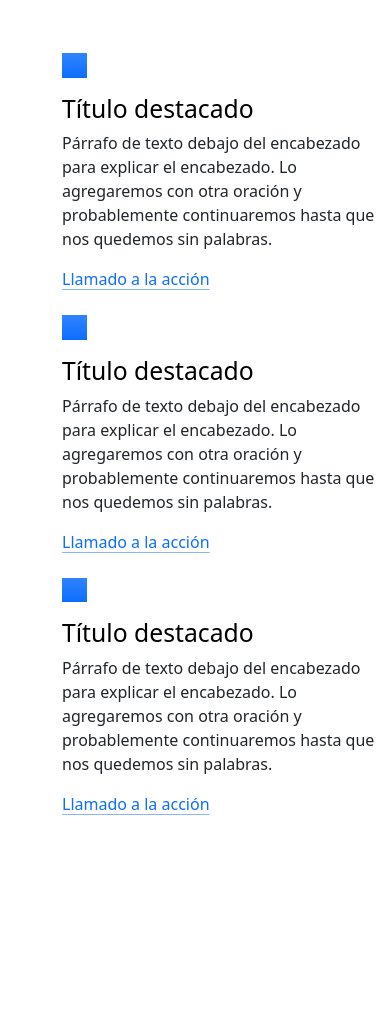
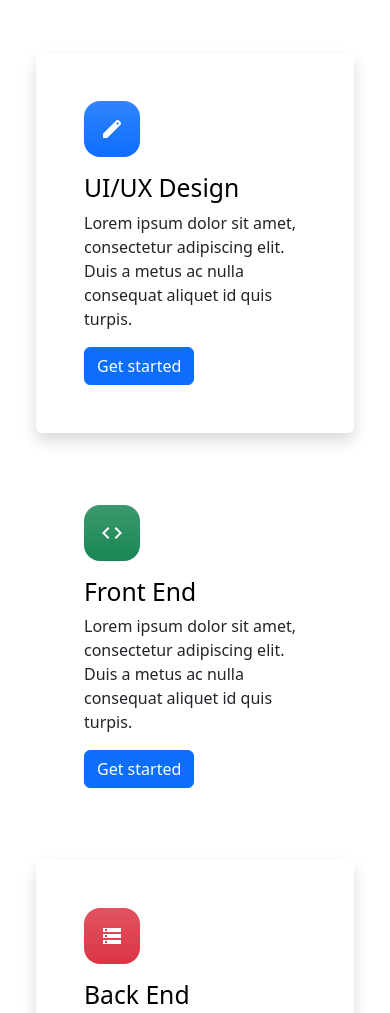
Before and after one commit to Juana-89/edie-homepage-master, a website: page src/index.html in a window 390 px wide. Shown: the part 1433-2446 px from the top of the page. Before the commit the page ends 2297 px from the top, so only its background shows below. Drawn offline with nearby package versions, Linux system fonts and the light colour scheme.

Commit message:
cards responsive

```diff
--- a/src/index.html
+++ b/src/index.html
@@ -12,7 +12,7 @@
 
   <link href="https://fonts.googleapis.com/css2?family=Poppins:wght@400;500&display=swap" rel="stylesheet" />
 
-  <title>Devchallenges</title>
+  <title>Edie Home Master</title>
   <link href="https://cdn.jsdelivr.net/npm/bootstrap@5.3.1/dist/css/bootstrap.min.css" rel="stylesheet"
     integrity="sha384-4bw+/aepP/YC94hEpVNVgiZdgIC5+VKNBQNGCHeKRQN+PtmoHDEXuppvnDJzQIu9" crossorigin="anonymous">
   <link rel="preconnect" href="https://fonts.googleapis.com">
@@ -21,6 +21,8 @@
   <link rel="preconnect" href="https://fonts.gstatic.com" crossorigin>
   <link href="https://fonts.googleapis.com/css2?family=Heebo:wght@800&family=Poppins:wght@500&display=swap"
     rel="stylesheet">
+  <link rel="stylesheet"
+    href="https://fonts.googleapis.com/css2?family=Material+Symbols+Outlined:opsz,wght,FILL,GRAD@20..48,100..700,0..1,-50..200" />
   <link rel="stylesheet" href="./styles.css">
 </head>
 
@@ -81,32 +83,47 @@
       <div class="w-15 ml-5">
         <h3>We offer high demand services</h3>
       </div>
-    <div class="row g-4 py-5 row-cols-1 row-cols-lg-3 ml-3">
-      <div class="feature col">
-        <div class="feature-icon d-inline-flex align-items-center justify-content-center text-bg-primary bg-gradient fs-2 mb-3">
-          <svg class="bi" width="1em" height="1em"><use xlink:href="#collection"></use></svg>
+      <div class="row g-4 p-5 row-cols-1 row-cols-lg-3">
+        <div class="feature col p-4 shadow rounded p-5">
+          <div
+            class="feature-icon d-inline-flex align-items-center justify-content-center text-bg-primary bg-gradient fs-2 mb-3 p-3 rounded-4">
+            <span class="material-symbols-outlined">
+              edit
+            </span>
           </div>
-        <h3 class="fs-2 text-body-emphasis" _msthash="613912" _msttexthash="300534">Título destacado</h3>
-        <p _msthash="581386" _msttexthash="15495311">Párrafo de texto debajo del encabezado para explicar el encabezado. Lo agregaremos con otra oración y probablemente continuaremos hasta que nos quedemos sin palabras.</p>
-        <a href="#" class="icon-link"><font _mstmutation="1" _msthash="580138" _msttexthash="344942">Llamado a la acción</font><svg class="bi"><use xlink:href="#chevron-right"></use></svg>
+          <h3 class="fs-2 text-body-emphasis" _msthash="613912" _msttexthash="300534">UI/UX Design</h3>
+          <p _msthash="581386" _msttexthash="15495311">Lorem ipsum dolor sit amet, consectetur adipiscing elit. Duis a
+            metus ac nulla consequat aliquet id quis turpis.</p>
+          <a href="#" class="icon-link">
+            <button type="button" class="btn btn-primary">Get started</button>
           </a>
         </div>
-      <div class="feature col">
-        <div class="feature-icon d-inline-flex align-items-center justify-content-center text-bg-primary bg-gradient fs-2 mb-3">
-          <svg class="bi" width="1em" height="1em"><use xlink:href="#people-circle"></use></svg>
+        <div class="feature colshadow rounded-4 p-5">
+          <div
+            class="feature-icon d-inline-flex align-items-center justify-content-center text-bg-success bg-gradient fs-2 mb-3 p-3 rounded-4">
+            <span class="material-symbols-outlined">
+              code
+            </span>
           </div>
-        <h3 class="fs-2 text-body-emphasis" _msthash="614120" _msttexthash="300534">Título destacado</h3>
-        <p _msthash="581581" _msttexthash="15495311">Párrafo de texto debajo del encabezado para explicar el encabezado. Lo agregaremos con otra oración y probablemente continuaremos hasta que nos quedemos sin palabras.</p>
-        <a href="#" class="icon-link"><font _mstmutation="1" _msthash="580333" _msttexthash="344942">Llamado a la acción</font><svg class="bi"><use xlink:href="#chevron-right"></use></svg>
+          <h3 class="fs-2 text-body-emphasis" _msthash="614120" _msttexthash="300534">Front End</h3>
+          <p _msthash="581581" _msttexthash="15495311">Lorem ipsum dolor sit amet, consectetur adipiscing elit. Duis a
+            metus ac nulla consequat aliquet id quis turpis.</p>
+          <a href="#" class="icon-link">
+            <button type="button" class="btn btn-primary">Get started</button>
           </a>
         </div>
-      <div class="feature col">
-        <div class="feature-icon d-inline-flex align-items-center justify-content-center text-bg-primary bg-gradient fs-2 mb-3">
-          <svg class="bi" width="1em" height="1em"><use xlink:href="#toggles2"></use></svg>
+        <div class="feature col shadow rounded p-5">
+          <div
+            class="feature-icon d-inline-flex align-items-center justify-content-center text-bg-danger bg-gradient fs-2 mb-3 p-3 rounded-4">
+            <span class="material-symbols-outlined">
+              storage
+            </span>
           </div>
-        <h3 class="fs-2 text-body-emphasis" _msthash="614328" _msttexthash="300534">Título destacado</h3>
-        <p _msthash="581776" _msttexthash="15495311">Párrafo de texto debajo del encabezado para explicar el encabezado. Lo agregaremos con otra oración y probablemente continuaremos hasta que nos quedemos sin palabras.</p>
-        <a href="#" class="icon-link"><font _mstmutation="1" _msthash="580528" _msttexthash="344942">Llamado a la acción</font><svg class="bi"><use xlink:href="#chevron-right"></use></svg>
+          <h3 class="fs-2 text-body-emphasis" _msthash="614328" _msttexthash="300534">Back End</h3>
+          <p _msthash="581776" _msttexthash="15495311">Lorem ipsum dolor sit amet, consectetur adipiscing elit. Duis a
+            metus ac nulla consequat aliquet id quis turpis.</p>
+          <a href="#" class="icon-link">
+            <button type="button" class="btn btn-primary">Get started</button>
           </a>
         </div>
       </div>
--- a/src/styles.css
+++ b/src/styles.css
@@ -26,3 +26,11 @@
 .ml-3 {
     margin-left: 50px;
 }
+
+.material-symbols-outlined {
+  font-variation-settings:
+  'FILL' 1,
+  'wght' 400,
+  'GRAD' 0,
+  'opsz' 24
+}
```
Lines whose indentation alone changed are shown as unchanged.
